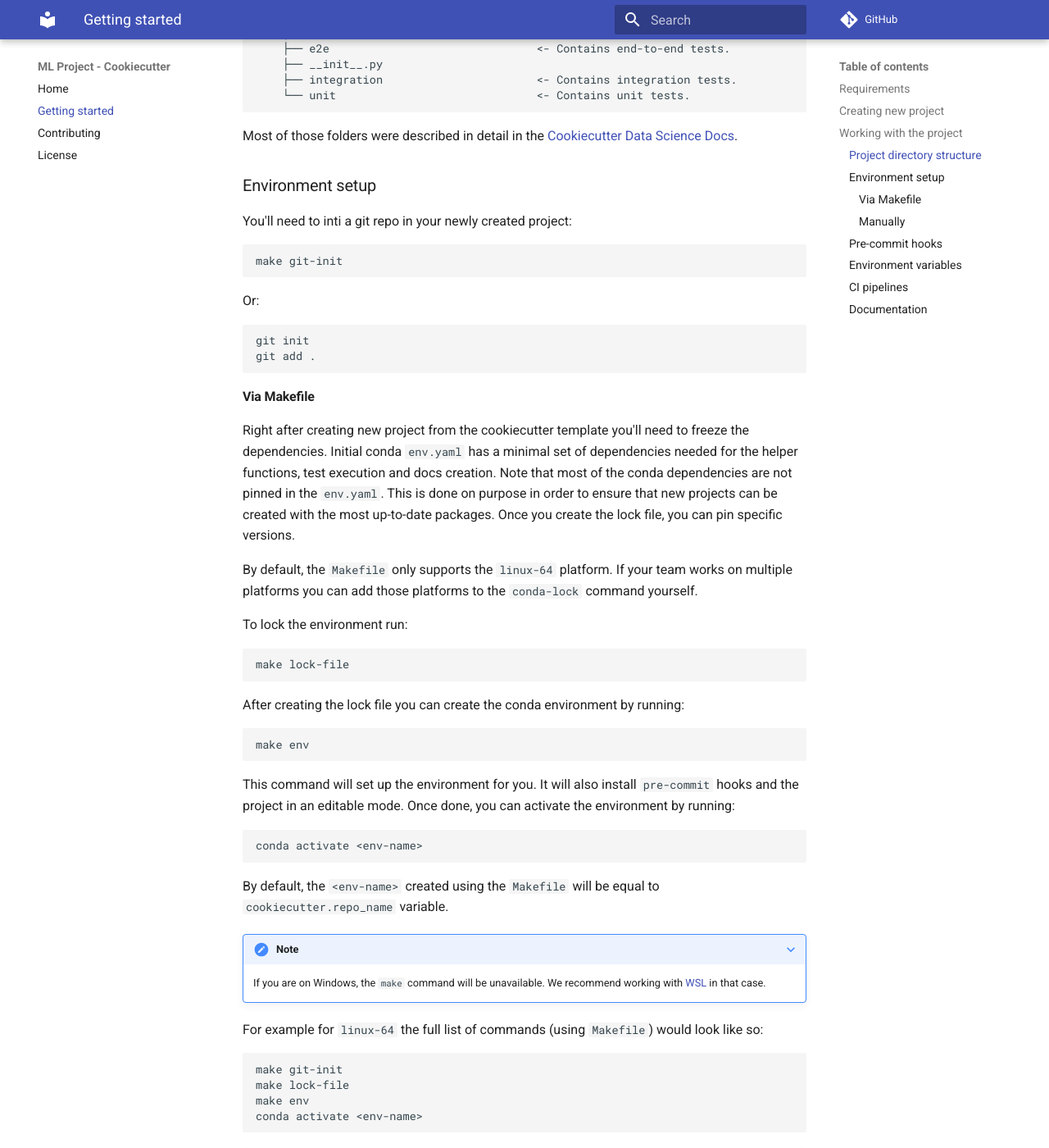
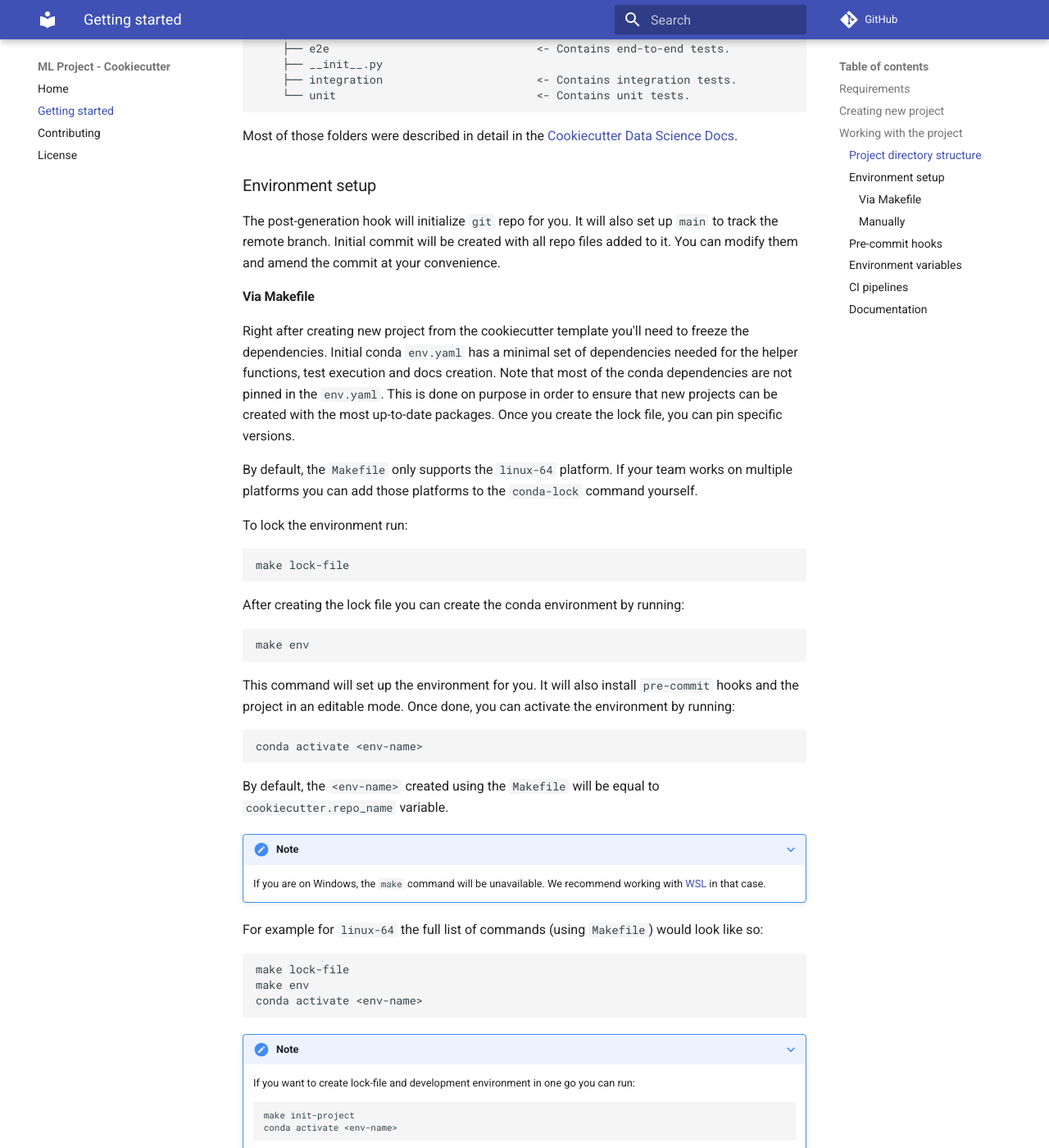
Before and after one commit to xultaeculcis/ml-project-cookiecutter, an MkDocs documentation site: the page built from docs/guide.md, in a window 1280 px wide and 1400 px high, scrolled down 2573 px. Shown: the whole window at 82% size. Built offline with MkDocs 1.6.1 and Material for MkDocs 9.7.7, drawn with Linux system fonts in a browser that asks for light colours; comment, search, counter and statistics services are not loaded; some of the changed text lies outside the part shown.

Commit message:
feat(template): Git init after generation

````diff
--- a/docs/guide.md
+++ b/docs/guide.md
@@ -135,18 +135,9 @@ Most of those folders were described in detail in the
 
 ### Environment setup
 
-You'll need to inti a git repo in your newly created project:
-
-```shell
-make git-init
-```
-
-Or:
-
-```shell
-git init
-git add .
-```
+The post-generation hook will initialize `git` repo for you. It will also set up `main` to track the remote branch.
+Initial commit will be created with all repo files added to it. You can modify them and amend the commit at your
+convenience.
 
 #### Via Makefile
 
@@ -189,7 +180,6 @@ By default, the `<env-name>` created using the `Makefile` will be equal to `cook
 For example for `linux-64` the full list of commands (using `Makefile`) would look like so:
 
 ```shell
-make git-init
 make lock-file
 make env
 conda activate <env-name>
@@ -197,7 +187,7 @@ conda activate <env-name>
 
 ???+ note
 
-    If you want to initialize Git repository, create lock-file and development environment in one go you can run:
+    If you want to create lock-file and development environment in one go you can run:
 
     ```shell
     make init-project
````
Also changed, not shown: {{ cookiecutter.repo_name }}/docs/guides/makefile-usage.md (+1 -9 lines), 6 other files.
